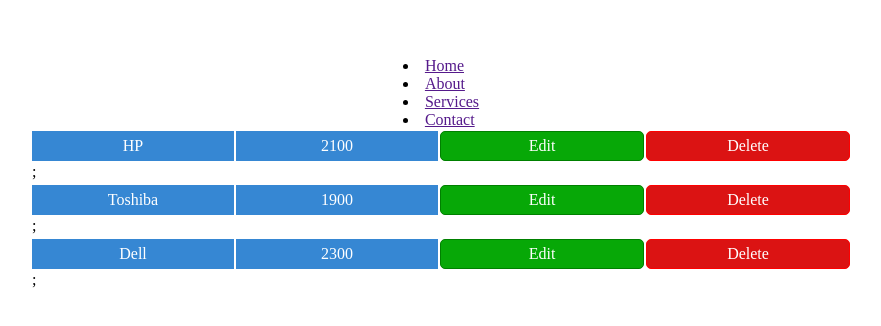
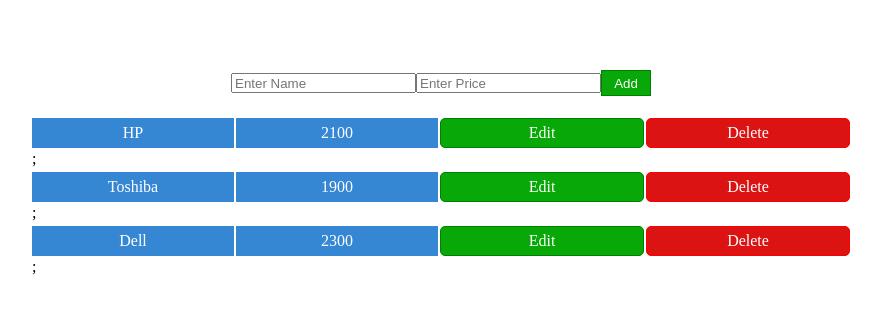
Before and after one commit to Saalu/CRUD_Operations, a React (Create React App) app: page / in a window 1280 px wide. Shown: the part 234-560 px from the top of the page, without its empty margins (199-1080 px from the left). Built offline with nearby package versions, Linux system fonts and the light colour scheme.

Commit message:
3 files modified

```diff
--- a/src/App.js
+++ b/src/App.js
@@ -2,6 +2,7 @@
 import './style.css';
 import Nav from './Nav'
 import { BrowserRouter } from 'react-router-dom';
+import AddList from './components/AddList'
 
 export default function App() {
   const list = [
@@ -28,7 +29,7 @@
   console.log(lists);
   return (
     <div className="crud">
-      <Nav/>
+      <AddList/>
       {lists.map((current) => (
         <table>
           <tr>
--- a/src/components/AddList.js
+++ b/src/components/AddList.js
@@ -1,7 +1,13 @@
 import React from 'react';
 
 const AddForm = () => {
-  return <div>AddForm</div>;
+  return (
+    <form className=''>
+      <input type="text" name="name" placeholder="Enter Name" />
+      <input type="text" name="price" placeholder="Enter Price" />
+      <button type='submit'> Add</button>
+    </form>
+  );
 };
 
 export default AddForm;
--- a/src/style.css
+++ b/src/style.css
@@ -18,6 +18,23 @@
   border-radius: 5px;
 }
 
+input {
+  height: 20px;
+}
+form {
+  margin-bottom: 20px;
+}
+
+button {
+  border: 1px solid green;
+  background-color: rgb(7, 168, 7);
+  color: white;
+  height: 26px;
+
+  padding: 3px;
+  width: 50px;
+  cursor: pointer;
+}
 .edit {
   border: 1px solid green;
   background-color: rgb(7, 168, 7);
```
